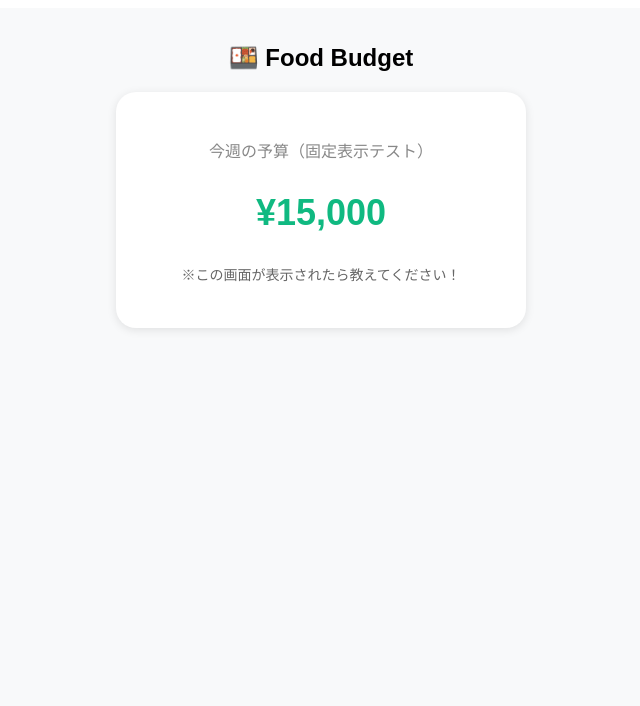
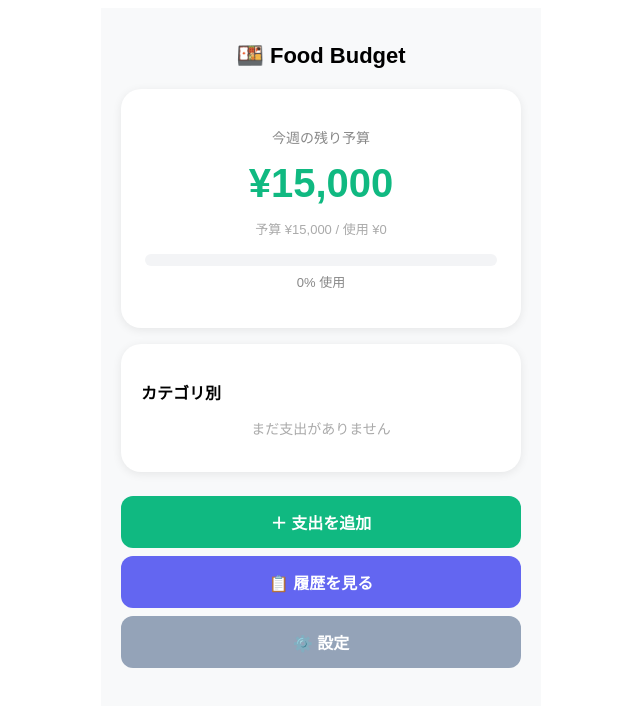
Before and after one commit to tomofumi5600/food-budget, a React (Vite) app: page / in a window 1280 px wide. Shown: the top 706 px of the page, without its empty margins (319-959 px from the left). Built offline with nearby package versions, Linux system fonts and the light colour scheme.

Commit message:
Update App.tsx

```diff
--- a/App.tsx
+++ b/App.tsx
@@ -1,14 +1,88 @@
 import{createRoot}from 'react-dom/client'
-import React from 'react'
+import React,{useState}from 'react'
+const CATEGORIES=['肉・魚','野菜','パン','その他']
+const COLORS=['#f87171','#34d399','#fbbf24','#94a3b8']
 function App(){
+const[budget,setBudget]=useState(15000)
+const[expenses,setExpenses]=useState<{id:number,name:string,amount:number,category:string,date:string}[]>([])
+const[screen,setScreen]=useState<'home'|'add'|'history'|'settings'>('home')
+const[name,setName]=useState('')
+const[amount,setAmount]=useState('')
+const[category,setCategory]=useState(CATEGORIES[0])
+const[newBudget,setNewBudget]=useState(String(budget))
+const total=expenses.reduce((s,e)=>s+e.amount,0)
+const remaining=budget-total
+const pct=Math.min(100,Math.round(total/budget*100))
+const color=pct<60?'#10b981':pct<85?'#fbbf24':'#ef4444'
+function addExpense(){
+if(!name||!amount)return
+setExpenses([...expenses,{id:Date.now(),name,amount:Number(amount),category,date:new Date().toLocaleDateString('ja-JP')}])
+setName('');setAmount('');setScreen('home')
+}
+const s={btn:(c:string)=>({backgroundColor:c,color:'white',padding:'14px',borderRadius:'12px',border:'none',width:'100%',fontSize:'16px',fontWeight:'bold',cursor:'pointer',marginTop:'8px'}),input:{width:'100%',padding:'12px',borderRadius:'12px',border:'1px solid #e5e7eb',fontSize:'16px',marginTop:'8px',boxSizing:'border-box' as const}}
 return(
-<div style={{minHeight:'100vh',backgroundColor:'#F8F9FA',padding:'20px',display:'flex',flexDirection:'column',alignItems:'center',fontFamily:'sans-serif'}}>
-<h1 style={{fontSize:'24px',marginBottom:'20px'}}>🍱 Food Budget</h1>
-<div style={{backgroundColor:'white',padding:'30px',borderRadius:'20px',textAlign:'center',width:'100%',maxWidth:'350px',boxShadow:'0 2px 10px rgba(0,0,0,0.1)'}}>
-<p style={{color:'#888'}}>今週の予算（固定表示テスト）</p>
-<h2 style={{fontSize:'36px',color:'#10b981'}}>¥15,000</h2>
-<p style={{marginTop:'20px',fontSize:'14px',color:'#666'}}>※この画面が表示されたら教えてください！</p>
+<div style={{minHeight:'100vh',backgroundColor:'#F8F9FA',fontFamily:'sans-serif',maxWidth:'400px',margin:'0 auto',padding:'20px'}}>
+{screen==='home'&&<>
+<h1 style={{fontSize:'22px',fontWeight:'bold',textAlign:'center',marginBottom:'20px'}}>🍱 Food Budget</h1>
+<div style={{backgroundColor:'white',borderRadius:'20px',padding:'24px',boxShadow:'0 2px 10px rgba(0,0,0,0.08)',marginBottom:'16px',textAlign:'center'}}>
+<p style={{color:'#888',fontSize:'14px'}}>今週の残り予算</p>
+<h2 style={{fontSize:'40px',fontWeight:'bold',color:remaining>=0?'#10b981':'#ef4444',margin:'8px 0'}}>¥{remaining.toLocaleString()}</h2>
+<p style={{color:'#aaa',fontSize:'13px'}}>予算 ¥{budget.toLocaleString()} / 使用 ¥{total.toLocaleString()}</p>
+<div style={{backgroundColor:'#f3f4f6',borderRadius:'99px',height:'12px',marginTop:'16px'}}>
+<div style={{backgroundColor:color,width:pct+'%',height:'100%',borderRadius:'99px',transition:'width 0.3s'}}/>
 </div>
+<p style={{fontSize:'13px',color:'#888',marginTop:'6px'}}>{pct}% 使用</p>
+</div>
+<div style={{backgroundColor:'white',borderRadius:'20px',padding:'20px',boxShadow:'0 2px 10px rgba(0,0,0,0.08)',marginBottom:'16px'}}>
+<p style={{fontWeight:'bold',marginBottom:'12px'}}>カテゴリ別</p>
+{CATEGORIES.map((c,i)=>{
+const t=expenses.filter(e=>e.category===c).reduce((s,e)=>s+e.amount,0)
+return t>0&&<div key={c} style={{display:'flex',alignItems:'center',marginBottom:'8px'}}>
+<div style={{width:'12px',height:'12px',borderRadius:'99px',backgroundColor:COLORS[i],marginRight:'8px'}}/>
+<span style={{flex:1,fontSize:'14px'}}>{c}</span>
+<span style={{fontSize:'14px',fontWeight:'bold'}}>¥{t.toLocaleString()}</span>
+</div>
+})}
+{total===0&&<p style={{color:'#aaa',fontSize:'14px',textAlign:'center'}}>まだ支出がありません</p>}
+</div>
+<button style={s.btn('#10b981')} onClick={()=>setScreen('add')}>＋ 支出を追加</button>
+<button style={{...s.btn('#6366f1'),marginTop:'8px'}} onClick={()=>setScreen('history')}>📋 履歴を見る</button>
+<button style={{...s.btn('#94a3b8'),marginTop:'8px'}} onClick={()=>setScreen('settings')}>⚙️ 設定</button>
+</>}
+{screen==='add'&&<>
+<h2 style={{fontSize:'20px',fontWeight:'bold',marginBottom:'20px'}}>＋ 支出を追加</h2>
+<p style={{fontSize:'14px',color:'#888'}}>店名・品名</p>
+<input style={s.input} value={name} onChange={e=>setName(e.target.value)} placeholder="例: イオン"/>
+<p style={{fontSize:'14px',color:'#888',marginTop:'12px'}}>金額（円）</p>
+<input style={s.input} type="number" value={amount} onChange={e=>setAmount(e.target.value)} placeholder="例: 2500"/>
+<p style={{fontSize:'14px',color:'#888',marginTop:'12px'}}>カテゴリ</p>
+<select style={s.input} value={category} onChange={e=>setCategory(e.target.value)}>
+{CATEGORIES.map(c=><option key={c}>{c}</option>)}
+</select>
+<button style={s.btn('#10b981')} onClick={addExpense}>保存する</button>
+<button style={s.btn('#e5e7eb')} onClick={()=>setScreen('home')}>キャンセル</button>
+</>}
+{screen==='history'&&<>
+<h2 style={{fontSize:'20px',fontWeight:'bold',marginBottom:'20px'}}>📋 支出履歴</h2>
+{expenses.length===0&&<p style={{color:'#aaa',textAlign:'center'}}>履歴がありません</p>}
+{[...expenses].reverse().map(e=>(
+<div key={e.id} style={{backgroundColor:'white',borderRadius:'12px',padding:'16px',marginBottom:'8px',boxShadow:'0 1px 4px rgba(0,0,0,0.06)',display:'flex',justifyContent:'space-between',alignItems:'center'}}>
+<div>
+<p style={{fontWeight:'bold',fontSize:'15px'}}>{e.name}</p>
+<p style={{fontSize:'12px',color:'#aaa'}}>{e.date} · {e.category}</p>
+</div>
+<p style={{fontWeight:'bold',color:'#10b981',fontSize:'16px'}}>¥{e.amount.toLocaleString()}</p>
+</div>
+))}
+<button style={s.btn('#94a3b8')} onClick={()=>setScreen('home')}>← 戻る</button>
+</>}
+{screen==='settings'&&<>
+<h2 style={{fontSize:'20px',fontWeight:'bold',marginBottom:'20px'}}>⚙️ 設定</h2>
+<p style={{fontSize:'14px',color:'#888'}}>週の予算（円）</p>
+<input style={s.input} type="number" value={newBudget} onChange={e=>setNewBudget(e.target.value)}/>
+<button style={s.btn('#10b981')} onClick={()=>{setBudget(Number(newBudget));setScreen('home')}}>保存する</button>
+<button style={s.btn('#94a3b8')} onClick={()=>setScreen('home')}>← 戻る</button>
+</>}
 </div>
 )
 }
```
